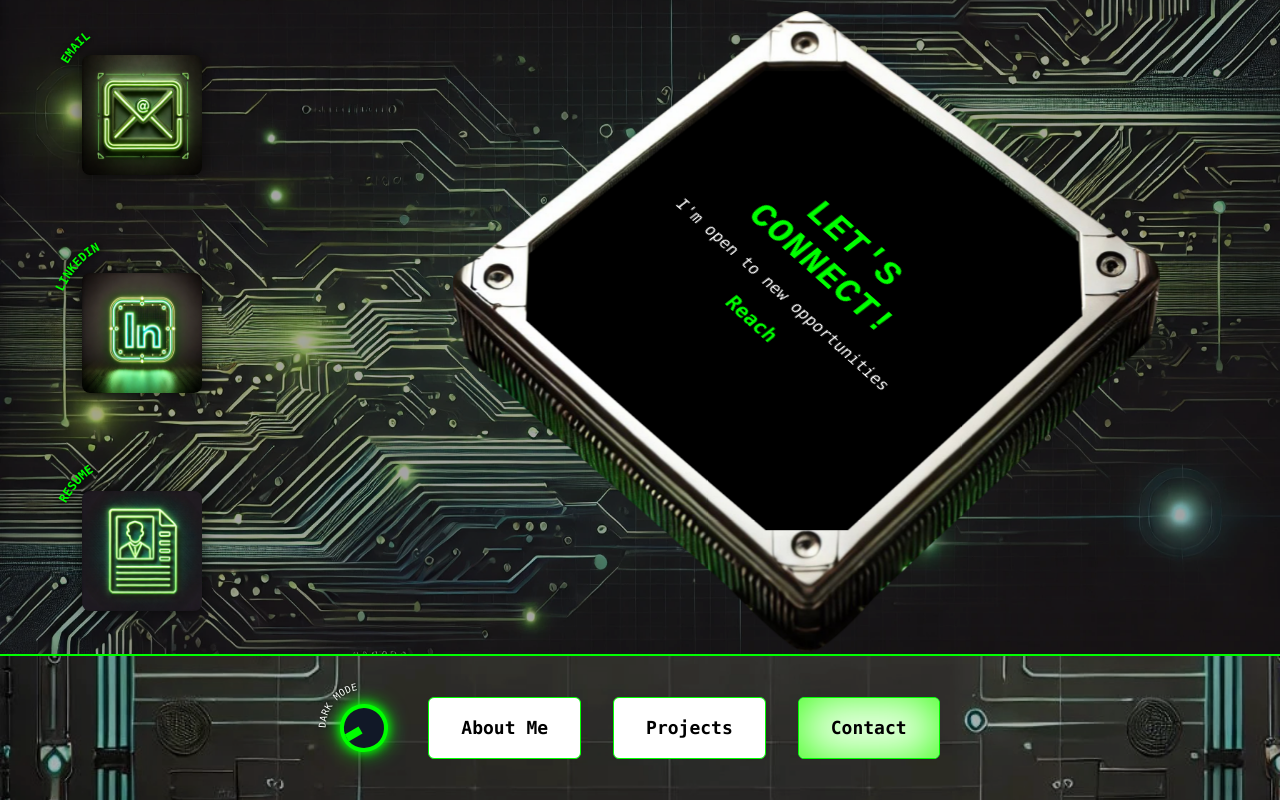
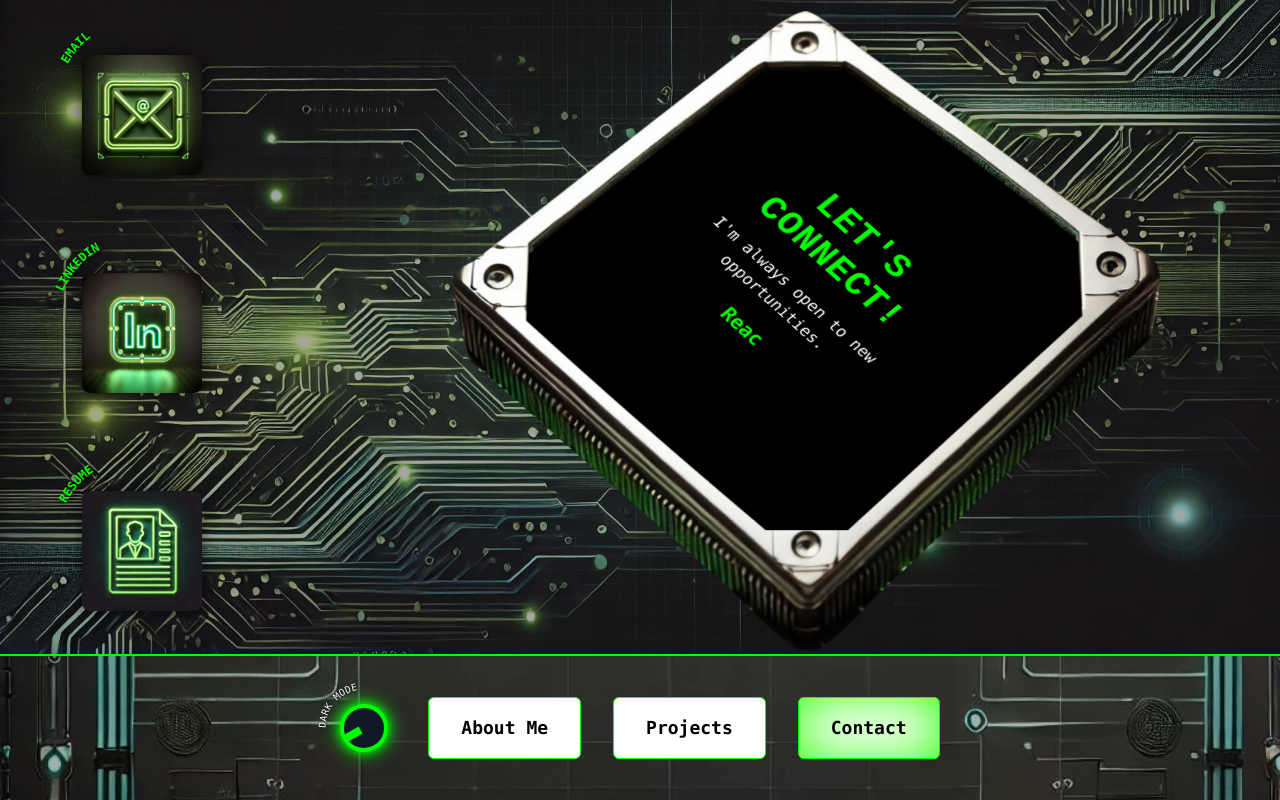
Before and after one commit to Eliav-Nachmani/portfolio, a Next.js app: page /contact in a window 1280 px wide. Built offline with nearby package versions, Linux system fonts and the light colour scheme.

Commit message:
contact fix

```diff
--- a/src/app/contact/page.tsx
+++ b/src/app/contact/page.tsx
@@ -81,7 +81,7 @@ export default function Contact() {
               </h1>
 
               <TypingEffect
-                text="I&apos;m open to new opportunities"
+                text="I&apos;m always open to new opportunities."
                 speed={130}
                 className="text-md font-normal leading-1"
               />
```
